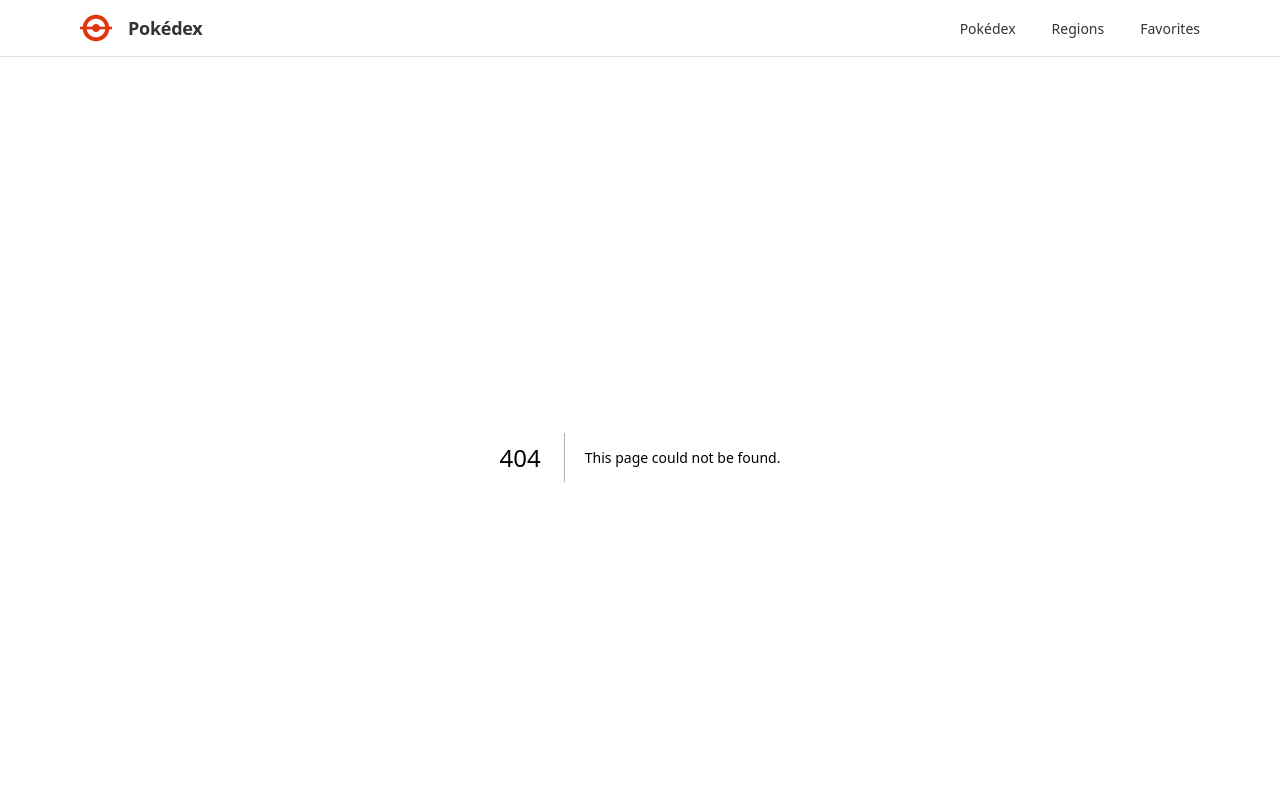
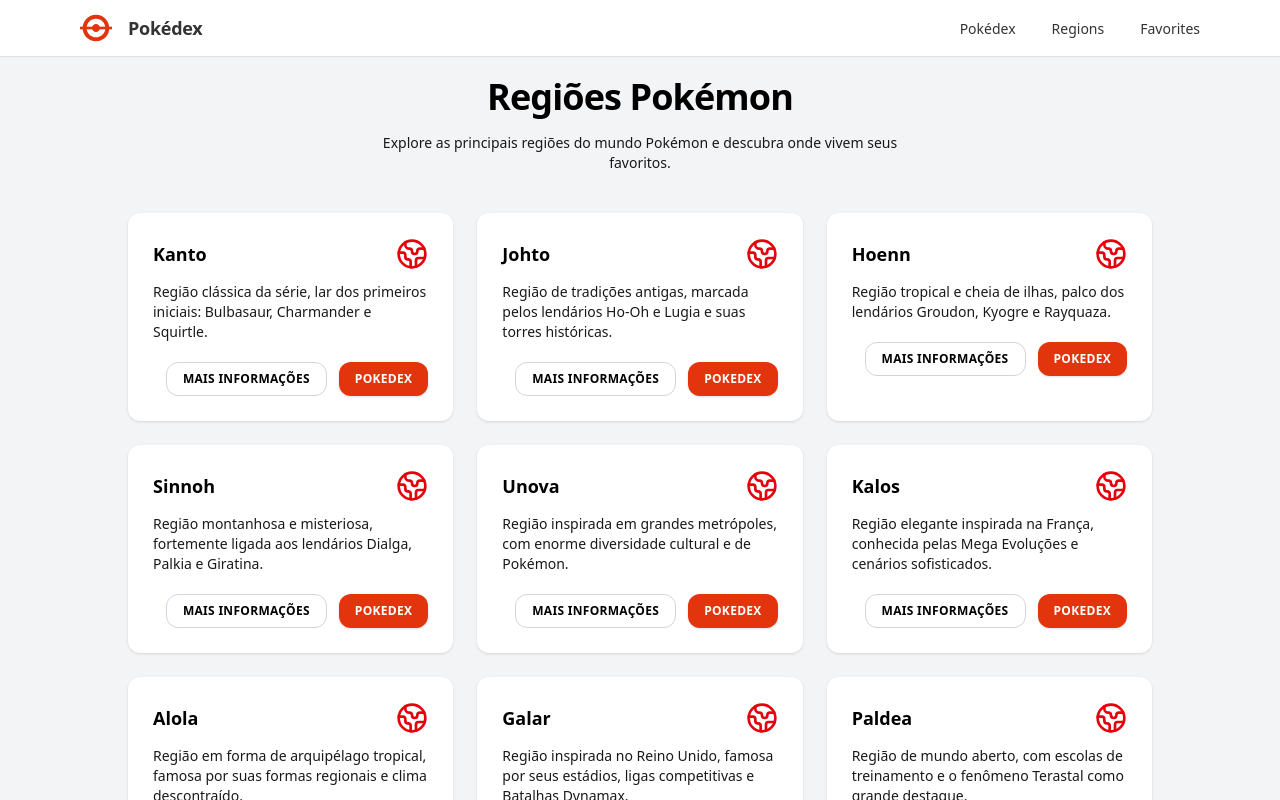
Before and after one commit to kayquemab/Projeto_PokeNext, a Next.js app in the folder pokenext/: page /Regioes in a window 1280 px wide. Before the commit this address had no page. Shown: the top 800 px of the page. Built offline with nearby package versions, Linux system fonts and the light colour scheme.

Commit message:
create Regioes

```diff
--- /dev/null
+++ b/pokenext/src/app/Regioes/page.js
@@ -0,0 +1,137 @@
+"use client";
+
+import { Earth } from "lucide-react";
+import { motion } from "framer-motion";
+
+const regioes = [
+    {
+        nome: "Kanto",
+        descricao:
+            "Região clássica da série, lar dos primeiros iniciais: Bulbasaur, Charmander e Squirtle.",
+    },
+    {
+        nome: "Johto",
+        descricao:
+            "Região de tradições antigas, marcada pelos lendários Ho-Oh e Lugia e suas torres históricas.",
+    },
+    {
+        nome: "Hoenn",
+        descricao:
+            "Região tropical e cheia de ilhas, palco dos lendários Groudon, Kyogre e Rayquaza.",
+    },
+    {
+        nome: "Sinnoh",
+        descricao:
+            "Região montanhosa e misteriosa, fortemente ligada aos lendários Dialga, Palkia e Giratina.",
+    },
+    {
+        nome: "Unova",
+        descricao:
+            "Região inspirada em grandes metrópoles, com enorme diversidade cultural e de Pokémon.",
+    },
+    {
+        nome: "Kalos",
+        descricao:
+            "Região elegante inspirada na França, conhecida pelas Mega Evoluções e cenários sofisticados.",
+    },
+    {
+        nome: "Alola",
+        descricao:
+            "Região em forma de arquipélago tropical, famosa por suas formas regionais e clima descontraído.",
+    },
+    {
+        nome: "Galar",
+        descricao:
+            "Região inspirada no Reino Unido, famosa por seus estádios, ligas competitivas e Batalhas Dynamax.",
+    },
+    {
+        nome: "Paldea",
+        descricao:
+            "Região de mundo aberto, com escolas de treinamento e o fenômeno Terastal como grande destaque.",
+    },
+];
+
+export default function Regioes() {
+    return (
+        <div className="relative flex w-full flex-col group/design-root overflow-x-hidden">
+            <div className="layout-container flex grow flex-col">
+                <main className="flex-1">
+                    <div className="px-4 sm:px-6 lg:px-8 py-5 flex flex-1 items-center justify-center">
+                        <div className="layout-content-container flex flex-col max-w-5xl flex-1 gap-10 text-center">
+
+                            {/* HERO */}
+                            <section className="flex flex-col items-center gap-4">
+                                <h1 className="text-3xl font-bold tracking-tight sm:text-4xl text-black">
+                                    Regiões Pokémon
+                                </h1>
+
+                                <p className="max-w-xl text-sm text-black opacity-90">
+                                    Explore as principais regiões do mundo Pokémon e descubra onde vivem seus favoritos.
+                                </p>
+                            </section>
+
+                            {/* GRID 3 / 3 / 3 */}
+                            <section className="grid grid-cols-1 sm:grid-cols-2 lg:grid-cols-3 gap-6 text-left">
+                                {regioes.map((regiao, index) => (
+                                    <motion.div
+                                        key={regiao.nome}
+                                        className="group h-full"
+                                        initial={{ opacity: 0, y: 20 }}
+                                        animate={{ opacity: 1, y: 0 }}
+                                        whileHover={{
+                                            scale: 1.03,
+                                            y: -4,
+                                            transition: {
+                                                type: "spring",
+                                                stiffness: 200,
+                                                damping: 12,
+                                            },
+                                        }}
+                                        transition={{
+                                            duration: 0.5,
+                                            delay: index * 0.08,
+                                            ease: "easeOut",
+                                        }}
+                                    >
+                                        <div className="flex h-full flex-col gap-3 p-6 bg-white rounded-xl shadow-sm hover:shadow-lg transition-all border border-transparent hover:border-[#E3350D]">
+
+                                            {/* TÍTULO + ÍCONE */}
+                                            <div className="flex w-full items-center justify-between gap-3">
+                                                <h3 className="text-lg font-bold text-black">
+                                                    {regiao.nome}
+                                                </h3>
+                                                <Earth className="w-8 h-8 text-red-600 shrink-0" />
+                                            </div>
+
+                                            {/* DESCRIÇÃO */}
+                                            <p className="text-sm text-black opacity-90">
+                                                {regiao.descricao}
+                                            </p>
+
+                                            {/* BOTÕES ALINHADOS À DIREITA */}
+                                            <div className="mt-2 flex w-full justify-end gap-3">
+
+                                                <button
+                                                    className="px-4 py-2 text-xs font-semibold tracking-wide uppercase rounded-xl border border-gray-300 text-black hover:bg-gray-100 hover:border-[#E3350D] hover:text-[#E3350D] transition"
+                                                >
+                                                    Mais informações
+                                                </button>
+
+                                                <button
+                                                    className="px-4 py-2 text-xs font-semibold tracking-wide uppercase rounded-xl bg-[#E3350D] text-white shadow-sm hover:bg-red-700 transition"
+                                                >
+                                                    Pokedex
+                                                </button>
+                                            </div>
+                                        </div>
+                                    </motion.div>
+                                ))}
+                            </section>
+
+                        </div>
+                    </div>
+                </main>
+            </div>
+        </div>
+    );
+}
--- a/pokenext/src/components/Principal.js
+++ b/pokenext/src/components/Principal.js
@@ -10,7 +10,7 @@ export default function Principal() {
       title: "Seleção de Região",
       description:
         "Navegue pelos Pokémon de Kanto, Johto, Hoenn e outras regiões.",
-      href: "#",
+      href: "/Regioes",
     },
     {
       icon: <Search className="w-10 h-10 text-red-600" />,
```
